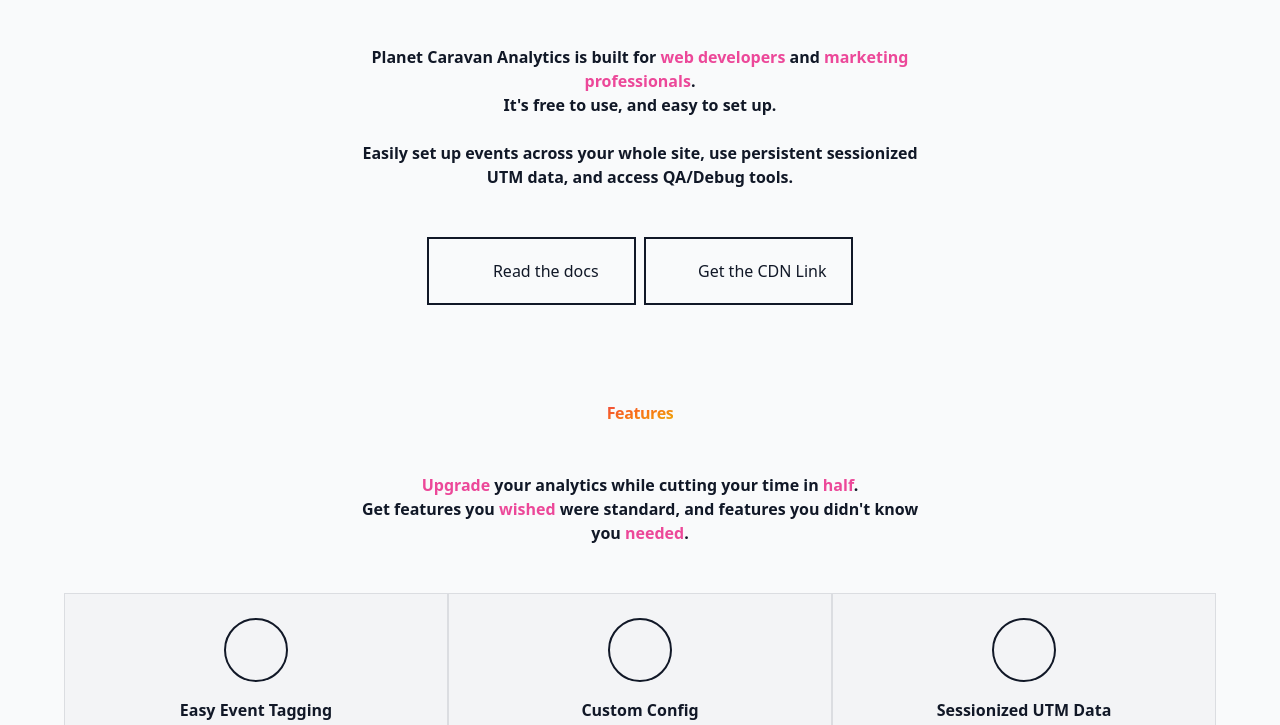
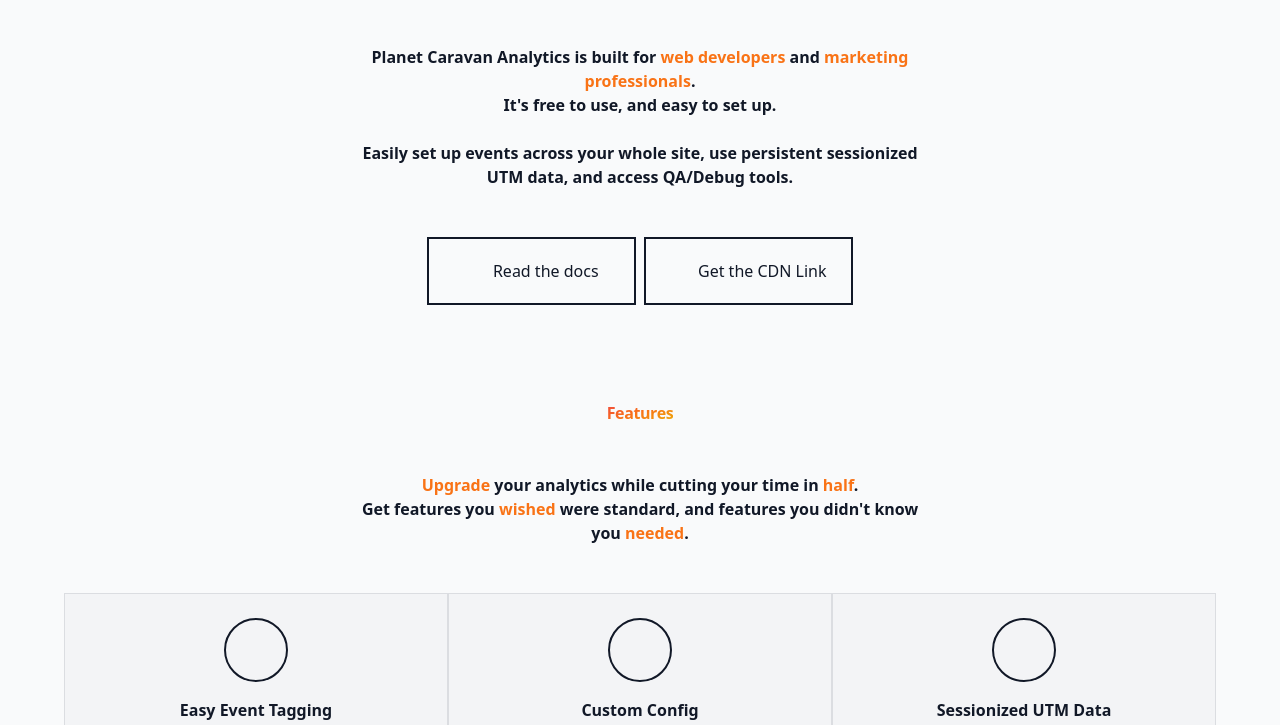
Before and after one commit to Planet-Caravan-Studios/Analytics-Plugin-Landing-Page, an Astro site: page / in a window 1280 px wide. Shown: the part 1099-1824 px from the top of the page. Built offline with nearby package versions, Linux system fonts and the light colour scheme; Astro itself is replaced by a stand-in of ours; some icons are missing; what tailwindcss-fluid-type would draw is missing.

Commit message:
color tweak pt2

```diff
--- a/src/styles/theme.css
+++ b/src/styles/theme.css
@@ -1,6 +1,6 @@
 [data-theme="light"] {
-  --color-primary: theme("colors.pink.500");
-  --color-secondary: theme("colors.indigo.500");
+  --color-primary: theme("colors.orange.500");
+  --color-secondary: theme("colors.red.500");
   --color-text: theme("colors.gray.900");
   --color-text-offset: theme("colors.gray.600");
   --color-background: theme("colors.gray.50");
@@ -10,7 +10,7 @@
 
 [data-theme="dark"] {
   --color-primary: theme("colors.orange.500");
-  --color-secondary: theme("colors.red.500");;
+  --color-secondary: theme("colors.red.500");
   --color-text: theme("colors.gray.50");
   --color-text-offset: theme("colors.gray.400");
   --color-background: theme("colors.gray.900");
```
